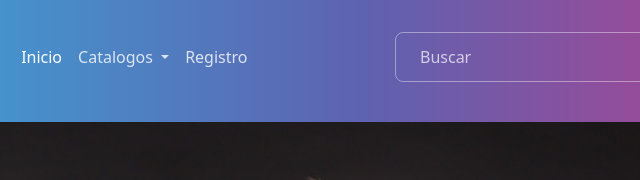
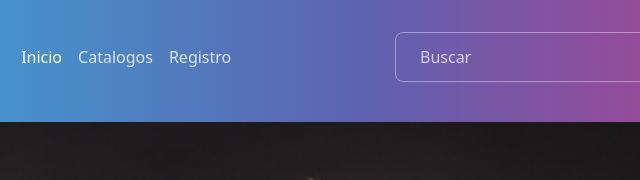
Before and after one commit to PanDeAjoo/pagepet, a plain HTML site: page index.html in a window 1280 px wide. Shown: the top 180 px of the page, 276-916 px from the left. Drawn offline with nearby package versions, Linux system fonts and the light colour scheme.

Commit message:
cambio en index

```diff
--- a/index.html
+++ b/index.html
@@ -35,7 +35,7 @@
           </li>
           <!--dropdown-->
           <li class="nav-item dropdown">
-            <a class="nav-link dropdown-toggle" href="#" role="button" data-bs-toggle="dropdown" aria-expanded="false">
+            <a class="nav-link dropdown-togglesdfsdf " href="#" role="button" data-bs-toggle="dropdown" aria-expanded="false">
               Catalogos
             </a>
             <ul class="dropdown-menu">
```
